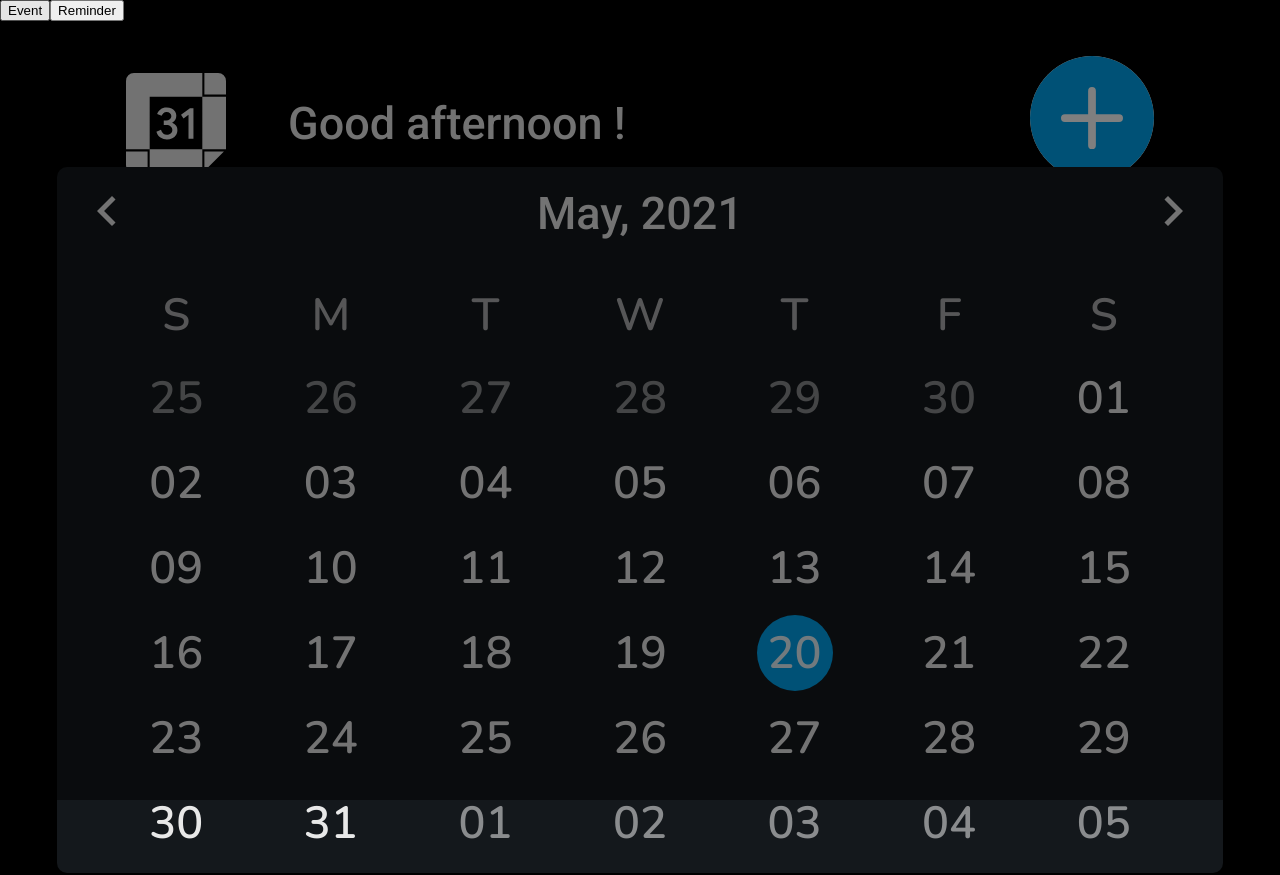
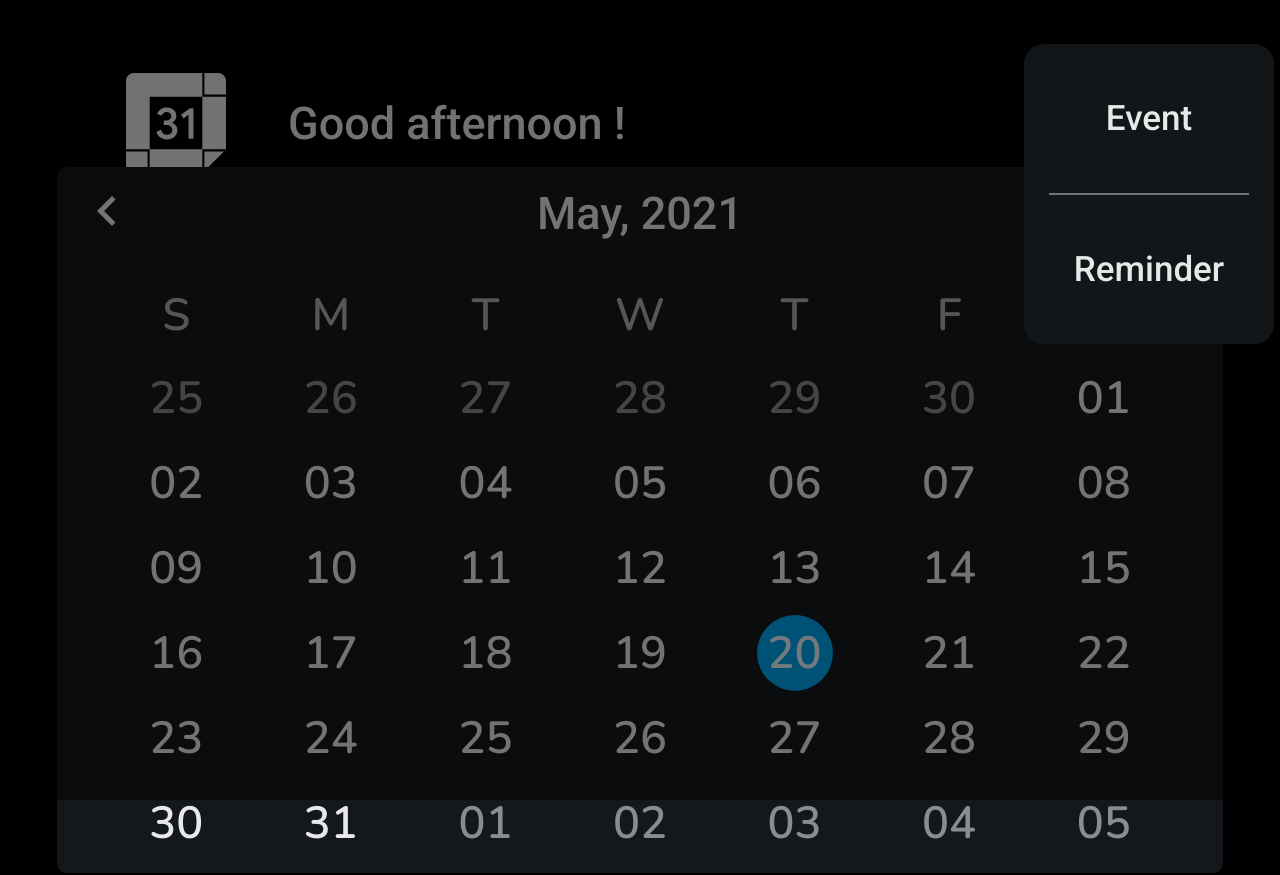
Before and after one commit to dhouglasbn/Mycalendar, a React (Create React App) app in the folder web/: page /calendar in a window 1280 px wide. Both pictures are taken after a click on the button 1092 px from the left and 119 px from the top of the page. Built offline with nearby package versions, Linux system fonts and the light colour scheme; no server answers.

Commit message:
adding central line to div#selector and position

```diff
--- a/web/src/pages/Calendar/index.tsx
+++ b/web/src/pages/Calendar/index.tsx
@@ -239,7 +239,7 @@ const Calendar = () => {
                 onClose={closeSelectItem}
                 aria-labelledby="event-button"
                 >
-                    <div id="Select">
+                    <div id="selector">
                         <button id="event-button">Event</button>
                         <button id="reminder-button">Reminder</button>
                     </div>
--- a/web/src/pages/Calendar/styles.css
+++ b/web/src/pages/Calendar/styles.css
@@ -32,16 +32,6 @@ div#salute {
     display: flex;
 }
 
-button#plus-button {
-
-    position: relative;
-    right: 120px;
-    background: none;
-    border: none;
-    outline: none;
-    cursor: pointer;
-}
-
 div#salute h3 {
     padding-left: 56px;
     align-items: center;
@@ -53,6 +43,44 @@ div#salute button {
     outline: none;
     border: none;
     cursor: pointer;
+}
+
+button#plus-button {
+    position: relative;
+    right: 120px;
+    background: none;
+    border: none;
+    outline: none;
+    cursor: pointer;
+}
+
+div#selector {
+    top: 5.5%;
+    left: 80%;
+    position: relative;
+    height: 300px;
+    width: 250px;
+    background-color: #121619;
+    border-radius: 20px;
+    display: flex;
+    flex-direction: column;
+    align-items: center;
+}
+
+div#selector button {
+    width: 80%;
+    height: 100%;
+    background: none;
+    border: none;
+    color: var(--main-color);
+    font-size: 35px;
+    font-family: Roboto;
+    font-weight: 400;
+    cursor: pointer;
+}
+
+div#selector button#event-button {
+    border-bottom: rgba(255, 255, 255, 0.4) solid 2px;
 }
 
 /* tudo o que é relacionado ao calendário */
```
